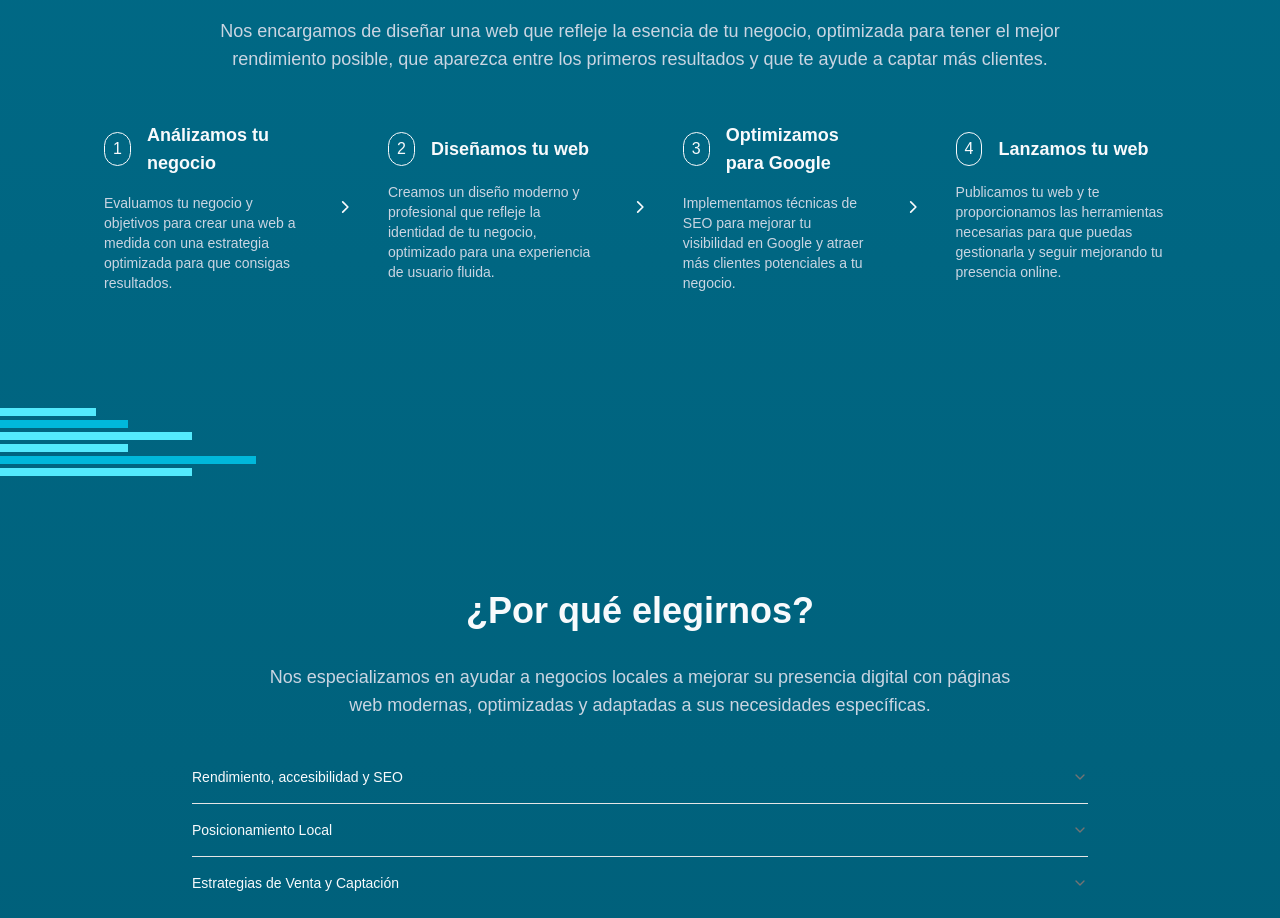
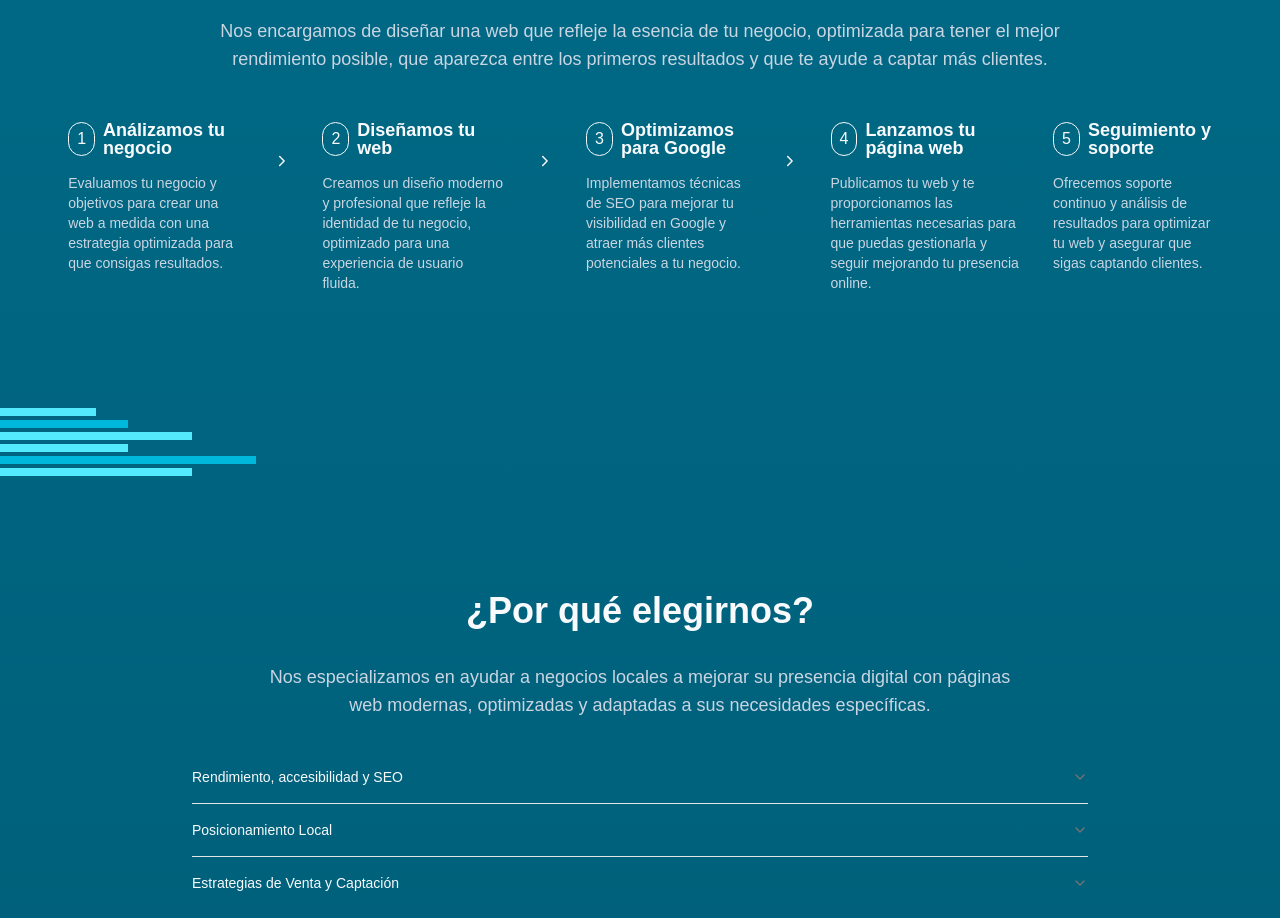
Before and after one commit to Alejopizarro/negocios_locales, a Next.js app: page / in a window 1280 px wide. Shown: the part 1580-2498 px from the top of the page. Built offline with nearby package versions, Linux system fonts and the light colour scheme; a web font is replaced by a local one.

Commit message:
fix bars effect

```diff
--- a/components/hero.tsx
+++ b/components/hero.tsx
@@ -34,7 +34,7 @@ export default function Hero() {
           />
 
           <div className="flex flex-col justify-center h-full space-y-4 lg:space-y-8 max-w-4xl mx-auto tracking-tight leading-none text-slate-200 order-1 lg:order-2">
-            <p className="text-md lg:text-xl">
+            <p className="text-lg lg:text-xl">
               ¿Quiéres hacer crecer la{" "}
               <span className="text-slate-50 font-semibold">
                 Presencia Digital
--- a/components/how.tsx
+++ b/components/how.tsx
@@ -31,13 +31,15 @@ export default function How() {
             aparezca entre los primeros resultados y que te ayude a captar más
             clientes.
           </p>
-          <ul className="flex flex-col lg:flex-row justify-center items-center mt-4 px-2 gap-8">
+          <ul className="flex flex-col lg:flex-row justify-start items-center lg:justify-center lg:items-start mt-4 px-2 gap-8">
             <li className="flex flex-col space-y-4">
-              <div className="flex items-center gap-4">
-                <span className="border border-slate-50 px-2 py-1 rounded-full hover:bg-slate-50 hover:text-cyan-800 transition-colors">
+              <div className="flex items-center gap-2">
+                <span className="border border-slate-50 self-center px-2 py-1 rounded-full hover:bg-slate-50 hover:text-cyan-800 transition-colors">
                   1
                 </span>
-                <h3 className="text-lg font-semibold">Análizamos tu negocio</h3>
+                <h3 className="text-lg font-semibold leading-4.5">
+                  Análizamos tu negocio
+                </h3>
               </div>
               <p className="text-sm text-slate-300">
                 Evaluamos tu negocio y objetivos para crear una web a medida con
@@ -46,11 +48,13 @@ export default function How() {
             </li>
             <ChevronRight className="hidden lg:block text-slate-50" size={80} />
             <li className="flex flex-col space-y-4">
-              <div className="flex items-center gap-4">
-                <span className="border border-slate-50 px-2 py-1 rounded-full hover:bg-slate-50 hover:text-cyan-800 transition-colors">
+              <div className="flex items-center gap-2">
+                <span className="border border-slate-50 self-center px-2 py-1 rounded-full hover:bg-slate-50 hover:text-cyan-800 transition-colors">
                   2
                 </span>
-                <h3 className="text-lg font-semibold">Diseñamos tu web</h3>
+                <h3 className="text-lg font-semibold leading-4.5">
+                  Diseñamos tu web
+                </h3>
               </div>
               <p className="text-sm text-slate-300">
                 Creamos un diseño moderno y profesional que refleje la identidad
@@ -60,11 +64,11 @@ export default function How() {
             </li>
             <ChevronRight className="hidden lg:block text-slate-50" size={80} />
             <li className="flex flex-col space-y-4">
-              <div className="flex items-center gap-4">
-                <span className="border border-slate-50 px-2 py-1 rounded-full hover:bg-slate-50 hover:text-cyan-800 transition-colors">
+              <div className="flex items-center gap-2">
+                <span className="border border-slate-50 self-center px-2 py-1 rounded-full hover:bg-slate-50 hover:text-cyan-800 transition-colors">
                   3
                 </span>
-                <h3 className="text-lg font-semibold">
+                <h3 className="text-lg font-semibold leading-4.5">
                   Optimizamos para Google
                 </h3>
               </div>
@@ -75,16 +79,32 @@ export default function How() {
             </li>
             <ChevronRight className="hidden lg:block text-slate-50" size={80} />
             <li className="flex flex-col space-y-4">
-              <div className="flex items-center gap-4">
-                <span className="border border-slate-50 px-2 py-1 rounded-full hover:bg-slate-50 hover:text-cyan-800 transition-colors">
+              <div className="flex items-center gap-2">
+                <span className="border border-slate-50 self-center px-2 py-1 rounded-full hover:bg-slate-50 hover:text-cyan-800 transition-colors">
                   4
                 </span>
-                <h3 className="text-lg font-semibold">Lanzamos tu web</h3>
+                <h3 className="text-lg leading-4.5 font-semibold">
+                  Lanzamos tu página web
+                </h3>
               </div>
               <p className="text-sm text-slate-300">
                 Publicamos tu web y te proporcionamos las herramientas
                 necesarias para que puedas gestionarla y seguir mejorando tu
                 presencia online.
+              </p>
+            </li>
+            <li className="flex flex-col space-y-4">
+              <div className="flex items-center gap-2">
+                <span className="border border-slate-50 px-2 py-1 rounded-full self-center hover:bg-slate-50 hover:text-cyan-800 transition-colors">
+                  5
+                </span>
+                <h3 className="text-lg font-semibold leading-4.5">
+                  Seguimiento y soporte
+                </h3>
+              </div>
+              <p className="text-sm text-slate-300">
+                Ofrecemos soporte continuo y análisis de resultados para
+                optimizar tu web y asegurar que sigas captando clientes.
               </p>
             </li>
           </ul>
--- a/components/ui/bars.tsx
+++ b/components/ui/bars.tsx
@@ -1,4 +1,3 @@
-/* eslint-disable @typescript-eslint/no-unused-vars */
 import { useScrollProgress } from "@/hooks/useScrollProgress";
 
 interface BarConfig {
@@ -26,7 +25,7 @@ interface BarsProps {
   /**
    * Contenedor de referencia externo (opcional)
    */
-  externalContainerRef: React.RefObject<HTMLDivElement | null>;
+  externalContainerRef?: React.RefObject<HTMLDivElement | null>;
 }
 
 const DEFAULT_BARS: BarConfig[] = [
@@ -47,10 +46,8 @@ export default function Bars({
 }: BarsProps) {
   const { progresses, containerRef } = useScrollProgress({
     itemCount: barsConfig.length,
+    containerRef: externalContainerRef, // Pasar la ref externa directamente
   });
-
-  // Usar la referencia externa si se proporciona, sino usar la interna
-  const effectiveContainerRef = externalContainerRef || containerRef;
 
   const getPositionClasses = () => {
     switch (position) {
@@ -68,20 +65,22 @@ export default function Bars({
   };
 
   const getBarClasses = (bar: BarConfig) => {
+    // Clases fijas de Tailwind - NO dinámicas
     const baseClasses = `
       ${bar.color}
       h-2
       ${bar.width}
       hover:scale-x-110
       transition-transform
-      duration-75
-      lg:duration-${transitionDuration}
+      duration-300
       ease-out
-      transform
     `;
 
-    return baseClasses;
+    return baseClasses.trim();
   };
+
+  // Debug: Agregar console.log para verificar valores
+  console.log("Progresses:", Array.from(progresses.entries()));
 
   return (
     <>
@@ -99,6 +98,11 @@ export default function Bars({
           const scaleValue = 1 + progress * maxScaleFactor;
           const transformOrigin = position === "right" ? "right" : "left";
 
+          // Debug: Console log para cada barra
+          console.log(
+            `Bar ${index}: progress=${progress}, scaleValue=${scaleValue}`
+          );
+
           return (
             <div
               key={index}
@@ -107,6 +111,7 @@ export default function Bars({
               style={{
                 transformOrigin: transformOrigin,
                 transform: `scaleX(${scaleValue})`,
+                transitionDuration: `${transitionDuration}ms`, // Duración CSS personalizada
               }}
             />
           );
--- a/hooks/useScrollProgress.ts
+++ b/hooks/useScrollProgress.ts
@@ -9,19 +9,27 @@ interface UseScrollProgressOptions {
    * Si debe calcular progreso individual por elemento o el mismo para todos
    */
   individualProgress?: boolean;
+  /**
+   * Referencia externa del contenedor (opcional)
+   */
+  containerRef?: React.RefObject<HTMLDivElement | null>;
 }
 
 export function useScrollProgress({
   itemCount,
   individualProgress = false,
+  containerRef: externalRef,
 }: UseScrollProgressOptions) {
   const [progresses, setProgresses] = useState<Map<number, number>>(new Map());
-  const containerRef = useRef<HTMLDivElement>(null);
+  const internalRef = useRef<HTMLDivElement>(null);
+
+  // Usar la ref externa si existe, sino la interna
+  const effectiveRef = externalRef || internalRef;
 
   useEffect(() => {
     const handleScroll = () => {
-      if (containerRef.current) {
-        const containerRect = containerRef.current.getBoundingClientRect();
+      if (effectiveRef.current) {
+        const containerRect = effectiveRef.current.getBoundingClientRect();
         const windowHeight = window.innerHeight;
 
         let progress = 0;
@@ -36,9 +44,8 @@ export function useScrollProgress({
         const newProgresses = new Map<number, number>();
 
         if (individualProgress) {
-          // Lógica para progreso individual por elemento (si se necesita en el futuro)
+          // Lógica para progreso individual por elemento
           for (let i = 0; i < itemCount; i++) {
-            // Aquí se podría implementar lógica más compleja para cada elemento
             newProgresses.set(i, progress);
           }
         } else {
@@ -58,10 +65,10 @@ export function useScrollProgress({
     return () => {
       window.removeEventListener("scroll", handleScroll);
     };
-  }, [itemCount, individualProgress]);
+  }, [itemCount, individualProgress, effectiveRef]);
 
   return {
     progresses,
-    containerRef,
+    containerRef: internalRef, // Siempre devolver la ref interna para casos sin ref externa
   };
 }
```
